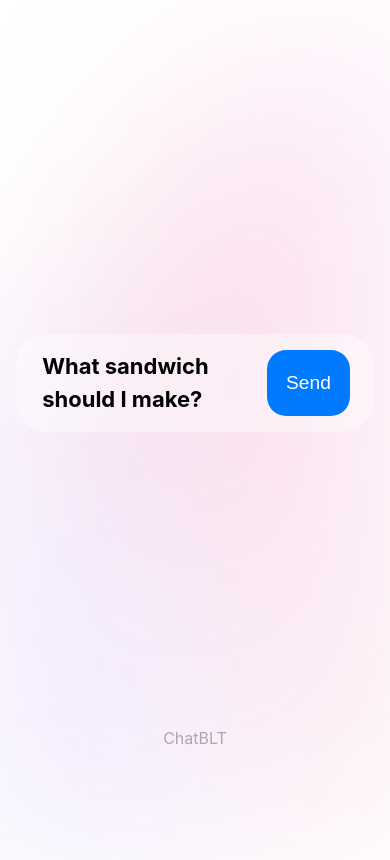
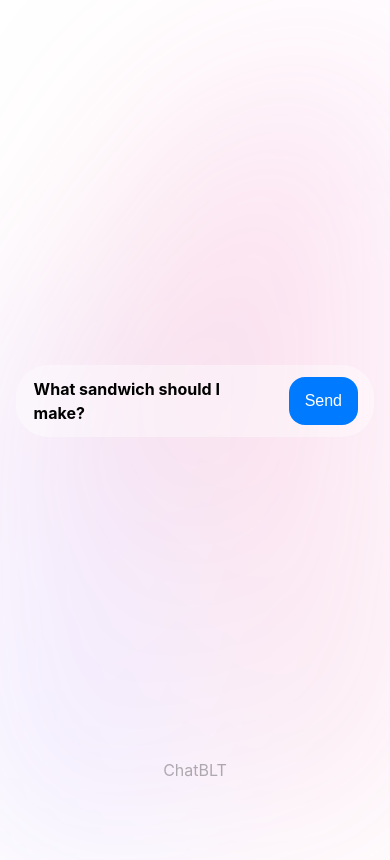
Before and after one commit to tom-draper/chatblt, an Astro site: page / in a window 390 px wide. Built offline with nearby package versions, Linux system fonts and the light colour scheme; Astro itself is replaced by a stand-in of ours.

Commit message:
feat: Tweak UI

```diff
--- a/src/components/Message.astro
+++ b/src/components/Message.astro
@@ -45,13 +45,13 @@
           <button id="btn-send"> Send </button>
         </div>
       </div>
-      <div class="logo-container">ChatBLT</div>
+      <!-- <div class="logo-container">ChatBLT</div> -->
     </section>
 	<section id="recipe" style="display: none;">
 		<div class="recipe">
 			{recipe}
 		</div>
-		<div class="logo-container">ChatBLT</div>
+		<!-- <div class="logo-container">ChatBLT</div> -->
 	</section>
   </main>
 </div>
@@ -85,8 +85,8 @@
     padding: 1em 1.5em;
     border-radius: 2em;
     display: flex;
-    margin-top: 35vh;
-    margin-bottom: 35vh;
+    margin-top: 5vh;
+    /* margin-bottom: 35vh; */
   }
 
   .send-button-container {
@@ -121,7 +121,7 @@
   #container {
     font-family: Inter, Roboto, "Helvetica Neue", "Arial Nova", "Nimbus Sans",
       Arial, sans-serif;
-    height: 100%;
+	height: 90vh;
   }
 
   main {
@@ -251,10 +251,10 @@
       flex-direction: column;
     }
 
-    #hero {
+    /* #hero {
       display: block;
       padding-top: 10%;
-    }
+    } */
 
     #links {
       flex-wrap: wrap;
@@ -277,5 +277,15 @@
 	.recipe {
 		padding-top: 1em;
 	}
+	.message-container {
+		font-size: 1em !important;
+		padding: 0.75em 1em;
+	}
+	#btn-send {
+		margin-left: 0.5em;
+	}
+	button, h1 {
+		font-size: 1em !important;
+	}
   }
 </style>
--- a/src/layouts/Layout.astro
+++ b/src/layouts/Layout.astro
@@ -9,6 +9,7 @@
   </head>
   <body>
     <slot />
+    <div class="footer">ChatBLT</div>
   </body>
 </html>
 
@@ -19,4 +20,14 @@
     width: 100%;
     height: 100%;
   }
+
+  .footer {
+    display: grid;
+    place-items: center;
+    color: rgba(0, 0, 0, 0.3);
+    width: 100%;
+	padding-bottom: 5em;
+    font-family: Inter, Roboto, "Helvetica Neue", "Arial Nova", "Nimbus Sans",
+      Arial, sans-serif;
+  }
 </style>
```
Lines whose indentation alone changed are shown as unchanged.
